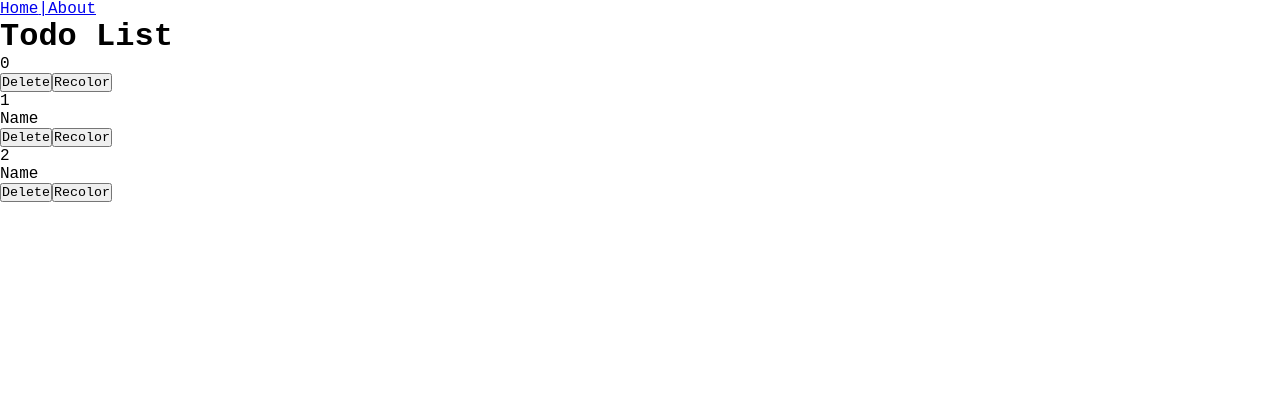
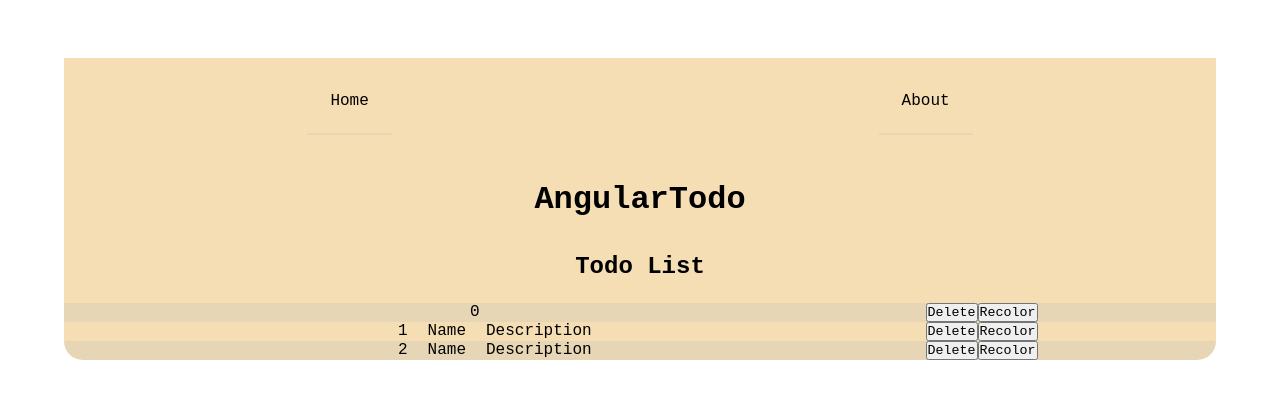
Before and after one commit to toomeyDev/AngularTodo, an Angular app in the folder AngularTodo/: page / in a window 1280 px wide. Shown: the top 398 px of the page. Built offline with nearby package versions, Linux system fonts and the light colour scheme.

Commit message:
implement delete function for tasks

```diff
--- a/AngularTodo/src/app/app.component.css
+++ b/AngularTodo/src/app/app.component.css
@@ -0,0 +1,25 @@
+.appContent {
+    margin-top: 5%;
+}
+
+h1 {
+    text-align: center;
+    padding: 3%;;
+}
+
+header {
+    background-color: wheat;;
+}
+
+header nav {
+    display: flex;
+    justify-content: space-around;
+}
+
+header a {
+    text-decoration: none;
+    color: black;
+    padding: 2%;
+    margin: 1%;
+    border-bottom: 2px solid rgb(231, 214, 182);
+}
--- a/AngularTodo/src/app/app.component.html
+++ b/AngularTodo/src/app/app.component.html
@@ -2,9 +2,9 @@
 <div class="appContent">
   <header>
     <nav>
-      <a href="#">Home</a><a href="#">|About</a>
+      <a href="#">Home</a><a href="#">About</a>
     </nav>
-    <h1>Todo List</h1>
+    <h1>AngularTodo</h1>
   </header>
   <app-todo-list></app-todo-list>
 </div>
--- a/AngularTodo/src/app/components/todo-item/todo-item.component.html
+++ b/AngularTodo/src/app/components/todo-item/todo-item.component.html
@@ -1 +1 @@
-<p>todo-item works!</p>
+<!--Template is not used for todo-item component-->
--- a/AngularTodo/src/app/components/todo-list/todo-list.component.css
+++ b/AngularTodo/src/app/components/todo-list/todo-list.component.css
@@ -0,0 +1,54 @@
+.TodoList {
+    flex-wrap: wrap;
+    width: 100%;
+}
+
+.TodoList h2 {
+    flex: 1 0 100%;
+    text-align: center;
+    font-family: 'Courier New', Courier, monospace;
+    font-weight: bold;
+    background-color: wheat;
+    padding-bottom: 2%;
+}
+
+.TodoItem {
+    display: flex;
+    justify-content: center;
+    width: 100%;
+    background-color: wheat;
+}
+
+.TodoItem:nth-child(even) {
+    background-color: rgb(231, 214, 181);
+}
+
+.TodoItem:last-of-type {
+    border-radius: 0px 0px 20px 20px;
+}
+
+.TodoContent {
+    flex: 4 1 100px;
+    display: flex;
+    gap: 20px;
+    justify-content: center;
+}
+
+.TodoControls {
+    flex: 1 2 100px;
+    justify-content: center;
+}
+
+
+.TodoItem .idNum {
+    flex: 1, 1, 5px;
+}
+
+.TodoItem .content {
+    flex: 1, 1, 5px;
+}
+
+.TodoItem.completed {
+    text-decoration: line-through;
+    color: red;
+}
--- a/AngularTodo/src/app/components/todo-list/todo-list.component.html
+++ b/AngularTodo/src/app/components/todo-list/todo-list.component.html
@@ -1,8 +1,16 @@
 <div class="TodoList">
-    <div class="TodoItem" *ngFor="let item of todoItems; let i = index;">
-        <div class="idNum">{{i}}</div>
-        <div class="content">{{item.name}}</div>
-        <button class="delete">Delete</button>
-        <button class="recolor">Recolor</button>
+    <h2>Todo List</h2>
+    <div *ngFor="let item of todoItems; let id = index;"
+    class="TodoItem {{ (item.isComplete ? 'completed' : '') }}" (click)="toggleFinished(id)">
+
+        <div class="TodoContent">
+            <div class="idNum">{{id}}</div>
+            <div class="TodoName">{{item.name}}</div>
+            <div class="TodoDescription">{{item.description}}</div>
+        </div>
+        <div class=TodoControls>
+            <button class="delete" (click)="deleteItem(id)">Delete</button>
+            <button class="recolor">Recolor</button>
+        </div>
     </div>
 </div>
--- a/AngularTodo/src/app/components/todo-list/todo-list.component.ts
+++ b/AngularTodo/src/app/components/todo-list/todo-list.component.ts
@@ -20,4 +20,15 @@ export class TodoListComponent implements OnInit {
     ];
   }
 
+  toggleFinished(id:number) {
+    this.todoItems?.map((value, index) => {
+      if (index == id) value.isComplete = !value.isComplete; // toggle isComplete to track whether a task is done or not
+    })
+  }
+
+  deleteItem(id:number) {
+    this.todoItems = this.todoItems?.filter((value, i) => i != id);
+    // filter out items matching the current index where method is triggered
+  }
+
 }
--- a/AngularTodo/src/styles.css
+++ b/AngularTodo/src/styles.css
@@ -5,3 +5,8 @@
 
     font-family: 'Courier New', Courier, monospace;
 }
+
+body {
+    width: 90%;
+    margin: auto;
+}
```
Also changed, not shown: 1 other file (tests, documents, lock files or other folders).
